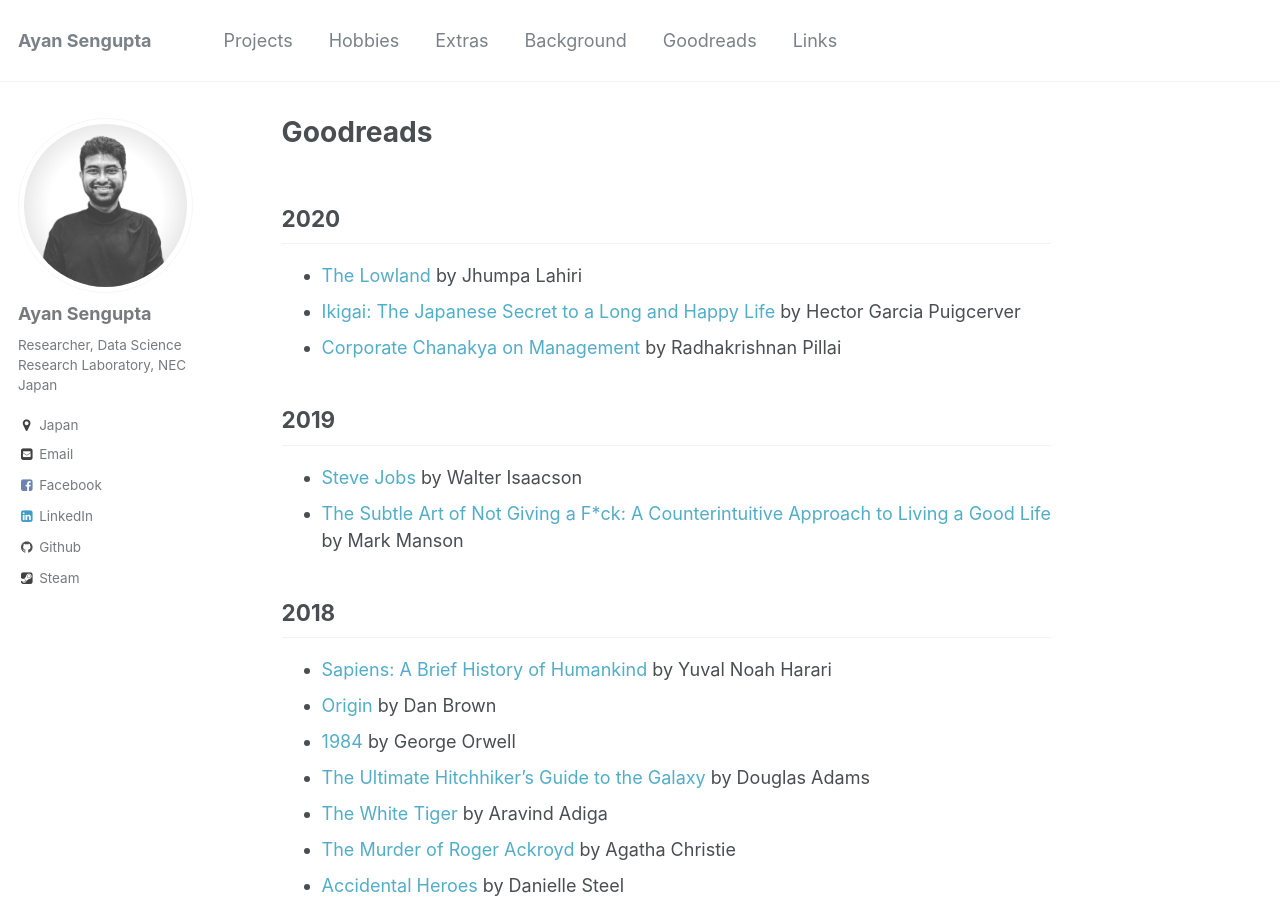
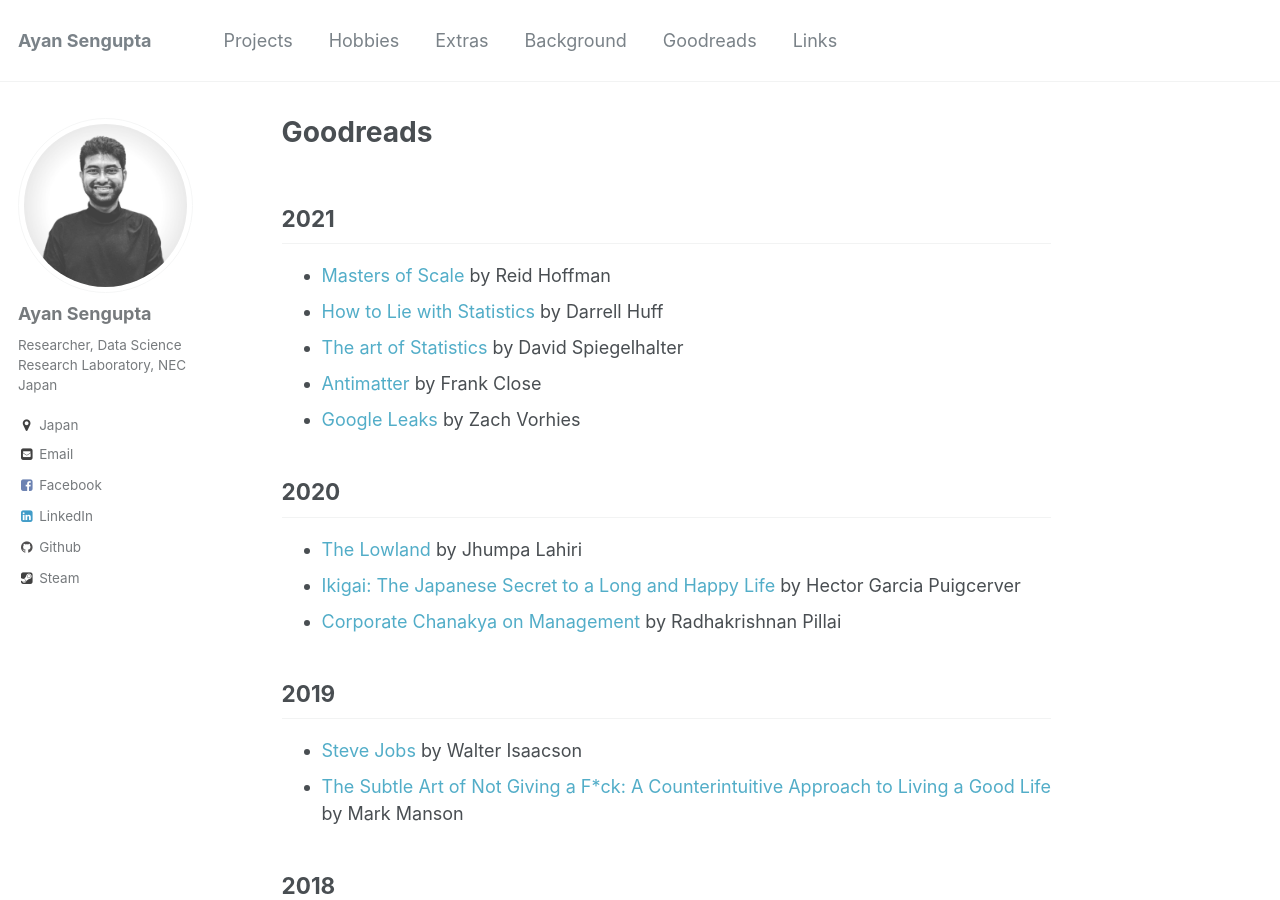
Before and after one commit to ayansengupta17/ayansengupta17.github.io, a Jekyll site: the page built from _pages/goodreads.md, in a window 1280 px wide and 900 px high. Built offline with Jekyll 4.4.1, drawn with Linux system fonts in a browser that asks for light colours.

Commit message:
Update goodreads.md

```diff
--- a/_pages/goodreads.md
+++ b/_pages/goodreads.md
@@ -3,6 +3,15 @@
 permalink: /goodreads/
 author_profile: true
 ---
+
+
+2021
+----
+* [Masters of Scale](https://www.goodreads.com/book/show/57005189-masters-of-scale?from_search=true&from_srp=true&qid=a2qeKS2wLi&rank=1) by Reid Hoffman
+* [How to Lie with Statistics](https://www.goodreads.com/book/show/51291.How_to_Lie_with_Statistics?from_search=true&from_srp=true&qid=imOgdZbb3d&rank=1) by  Darrell Huff
+* [The art of Statistics](https://www.goodreads.com/book/show/43722897-the-art-of-statistics?from_search=true&from_srp=true&qid=uExfto1Asf&rank=2) by David Spiegelhalter
+* [Antimatter](https://www.goodreads.com/book/show/6279924-antimatter?from_search=true&from_srp=true&qid=pJj8KTxq0R&rank=3) by Frank Close
+* [Google Leaks](https://www.goodreads.com/book/show/57478538-google-leaks?from_search=true&from_srp=true&qid=7v2jFJPVId&rank=1) by Zach Vorhies
 
 
 2020
```
